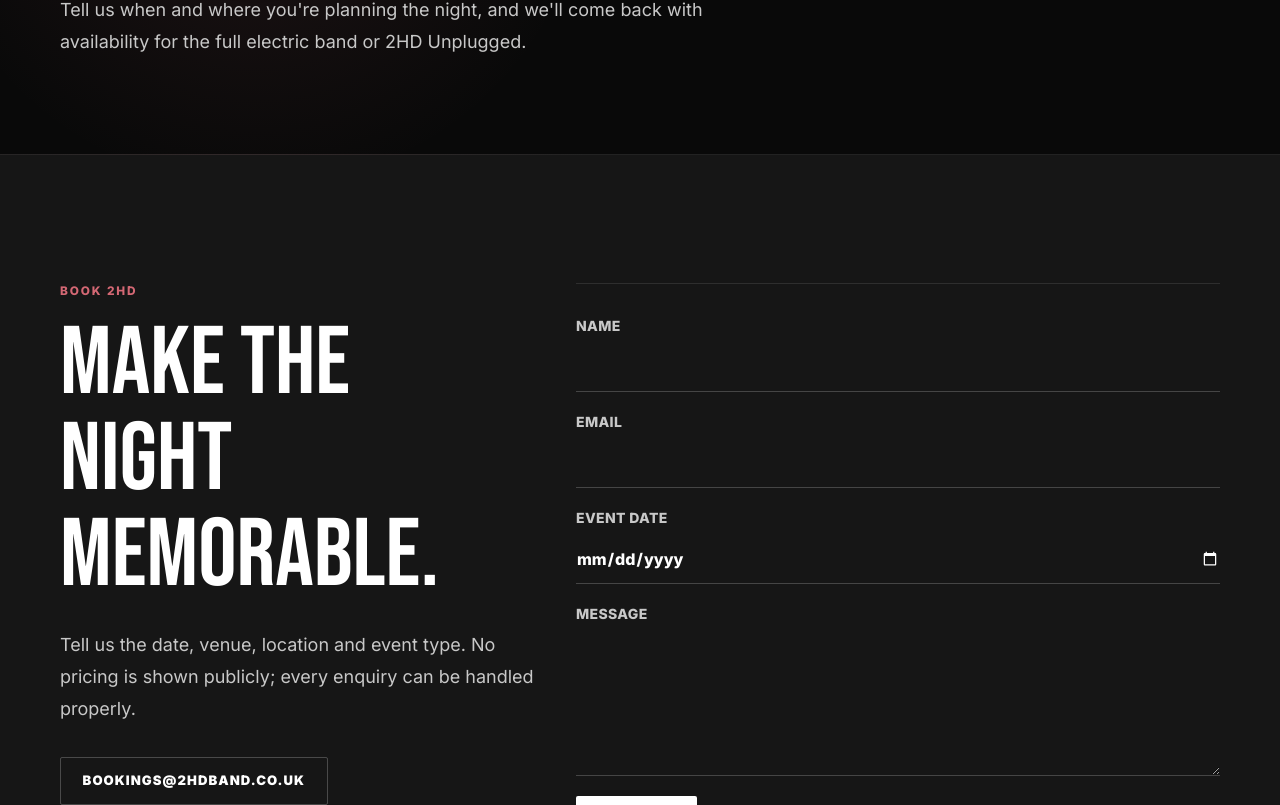
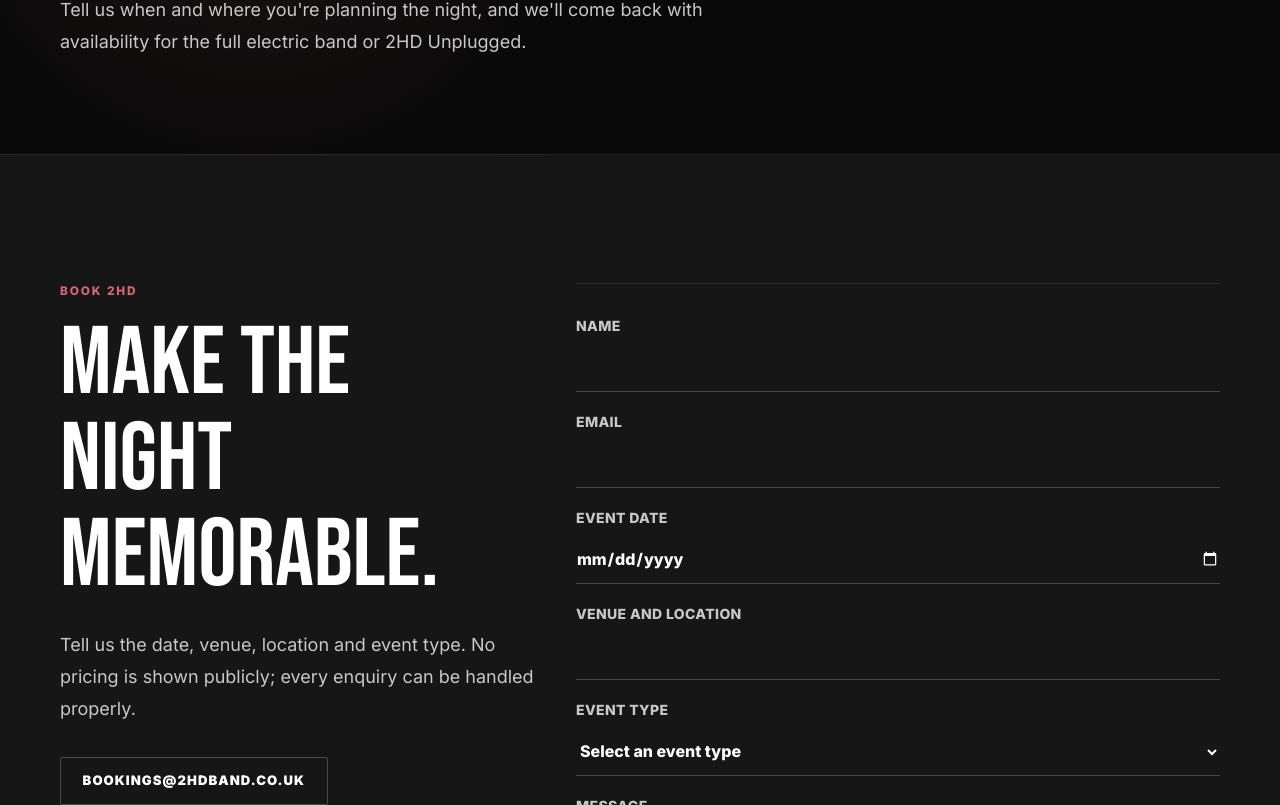
Before and after one commit to damperpot/2hd-band-website, a Next.js app: page / in a window 1280 px wide. Shown: the part 11195-12000 px from the top of the page. Built offline with nearby package versions, Linux system fonts and the light colour scheme.

Commit message:
Fix the 2HD booking form
Co-authored-by: Andy Damerum <damperpot@users.noreply.github.com>

```diff
--- /dev/null
+++ b/app/thanks/page.tsx
@@ -0,0 +1,18 @@
+import Link from "next/link";
+
+export default function ThanksPage() {
+  return (
+    <main className="flex min-h-screen items-center bg-charcoal px-6 py-20 text-white">
+      <section className="mx-auto max-w-3xl text-center">
+        <p className="eyebrow mb-4 text-[#d7a86e]">Booking enquiry sent</p>
+        <h1 className="display-heading text-6xl md:text-8xl">Thanks for getting in touch.</h1>
+        <p className="mx-auto mt-6 max-w-xl text-lg leading-8 text-fog">
+          Your enquiry is on its way to 2HD. We&apos;ll check the date and details and reply as soon as we can.
+        </p>
+        <Link className="button-primary mt-10 inline-flex bg-rose text-white hover:bg-white hover:text-ink" href="/">
+          Return to the 2HD website
+        </Link>
+      </section>
+    </main>
+  );
+}
--- a/components/BookingForm.tsx
+++ b/components/BookingForm.tsx
@@ -35,10 +35,14 @@ export function BookingForm() {
         </div>
         <form
           className="grid gap-5 border-y border-white/10 py-6 md:py-8"
-          action={`mailto:${site.email}`}
+          action={`https://formsubmit.co/${site.email}`}
           method="post"
-          encType="text/plain"
         >
+          <input type="hidden" name="_subject" value="New 2HD booking enquiry" />
+          <input type="hidden" name="_next" value={`${site.domain}/thanks/`} />
+          <input type="hidden" name="_template" value="table" />
+          <input type="hidden" name="_captcha" value="false" />
+          <input className="hidden" type="text" name="_honey" tabIndex={-1} autoComplete="off" />
           <label className="grid gap-2 text-sm font-bold uppercase tracking-wide text-fog">
             Name
             <input className="min-h-12 border-0 border-b border-white/20 bg-transparent px-0 text-base normal-case tracking-normal text-white outline-none focus:border-rose" name="name" required />
@@ -49,7 +53,23 @@ export function BookingForm() {
           </label>
           <label className="grid gap-2 text-sm font-bold uppercase tracking-wide text-fog">
             Event date
-            <input className="min-h-12 border-0 border-b border-white/20 bg-transparent px-0 text-base normal-case tracking-normal text-white outline-none focus:border-rose" name="event-date" type="date" />
+            <input className="min-h-12 border-0 border-b border-white/20 bg-transparent px-0 text-base normal-case tracking-normal text-white outline-none focus:border-rose" name="Event date" type="date" />
+          </label>
+          <label className="grid gap-2 text-sm font-bold uppercase tracking-wide text-fog">
+            Venue and location
+            <input className="min-h-12 border-0 border-b border-white/20 bg-transparent px-0 text-base normal-case tracking-normal text-white outline-none focus:border-rose" name="Venue and location" />
+          </label>
+          <label className="grid gap-2 text-sm font-bold uppercase tracking-wide text-fog">
+            Event type
+            <select className="min-h-12 border-0 border-b border-white/20 bg-charcoal px-0 text-base normal-case tracking-normal text-white outline-none focus:border-rose" name="Event type" defaultValue="">
+              <option value="" disabled>Select an event type</option>
+              <option>Pub or club</option>
+              <option>Wedding</option>
+              <option>Private party</option>
+              <option>Festival</option>
+              <option>Corporate event</option>
+              <option>Other</option>
+            </select>
           </label>
           <label className="grid gap-2 text-sm font-bold uppercase tracking-wide text-fog">
             Message
```
